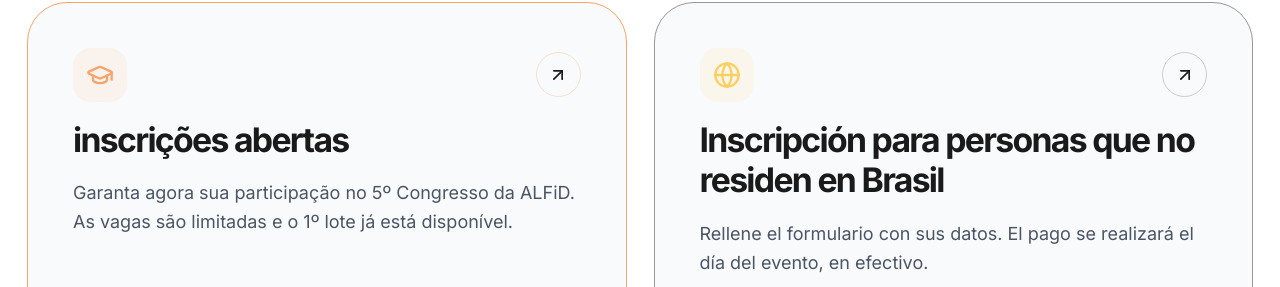
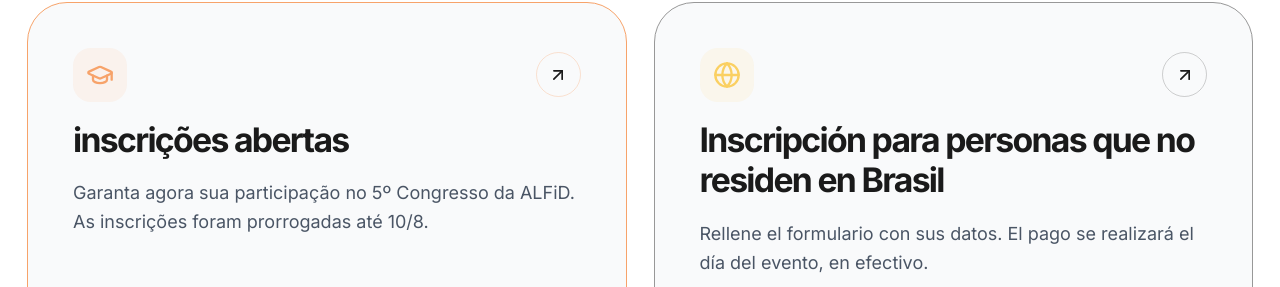
Before and after one commit to paulabassi/alfid-site, a React (Vite) app: page / in a window 1280 px wide. Shown: the part 899-1186 px from the top of the page. Built offline with nearby package versions, Linux system fonts and the light colour scheme; a web font is replaced by a local one.

Commit message:
Update conteudo.ts

```diff
--- a/src/conteudo.ts
+++ b/src/conteudo.ts
@@ -121,7 +121,7 @@ export const content = {
     },
     registration_cta: {
       title: { pt: "inscrições abertas", es: "inscripciones abiertas" },
-      description: { pt: "Garanta agora sua participação no 5º Congresso da ALFiD. As vagas são limitadas e o 1º lote já está disponível.", es: "Asegure ahora su participación en el 5º Congreso de la ALFiD. Las plazas son limitadas y el primer lote ya está disponible." },
+      description: { pt: "Garanta agora sua participação no 5º Congresso da ALFiD. As inscrições foram prorrogadas até 10/8.", es: "Asegure ahora su participación en el 5º Congreso de la ALFiD. Las plazas son limitadas y el primer lote ya está disponible." },
       button: { pt: "ir para inscrições", es: "ir a inscripciones" },
       international_title: { pt: "Inscripción para personas que no residen en Brasil", es: "Inscripción para personas que no residen en Brasil" },
       international_description: { pt: "Rellene el formulario con sus datos. El pago se realizará el día del evento, en efectivo.", es: "Rellene el formulario con sus datos. El pago se realizará el día del evento, en efectivo." },
@@ -226,18 +226,20 @@ export const content = {
         day: "15",
         weekday: { pt: "Sex", es: "Vie" },
         monthYear: { pt: "Maio, 2026", es: "Mayo, 2026" },
-        title: { pt: "Divulgação dos resultados e notificação de aceite", es: "Divulgación de resultados y notificación de aceptación" }
+        title: { pt: "Divulgação dos resultados e notificação de aceite", es: "Divulgación de resultados y notificación de aceptación" },
+        expired: true
       },
       {
         day: "30",
         weekday: { pt: "Sáb", es: "Sáb" },
         monthYear: { pt: "Maio, 2026", es: "Mayo, 2026" },
-        title: { pt: "Prazo final para inscrições com desconto", es: "Fecha límite para inscripciones con descuento" }
+        title: { pt: "Prazo final para inscrições com desconto", es: "Fecha límite para inscripciones con descuento" },
+        expired: true
       },
       {
-        day: "30",
-        weekday: { pt: "Qui", es: "Jue" },
-        monthYear: { pt: "Julho, 2026", es: "Julio, 2026" },
+        day: "10",
+        weekday: { pt: "Seg", es: "Lun" },
+        monthYear: { pt: "Agosto, 2026", es: "Agosto, 2026" },
         title: { pt: "Prazo final para inscrições (ou até o preenchimento das vagas)", es: "Fecha límite para inscripciones (o hasta el límite de vacantes)" }
       },
       {
@@ -432,14 +434,14 @@ export const content = {
         professionalLabel: { pt: "Profissionais", es: "Profesionales" }
       },
       batch2: {
-        label: { pt: "Valores até 30 de julho", es: "Valores hasta el 30 de julio" },
+        label: { pt: "Valores até 10 de agosto", es: "Valores hasta el 10 de agosto" },
         studentLabel: { pt: "Estudantes e Professores/as de Escola Pública", es: "Estudiantes y Profesores/as de Escuela Pública" },
         professionalLabel: { pt: "Profissionais", es: "Profesionales" }
       }
     },
     cta_section: {
       title: { pt: "faça parte desta edição", es: "sea parte de esta edición" },
-      description: { pt: "Não perca o 1º lote e garanta sua participação — vagas limitadas.", es: "No se pierda el 1º lote y asegure su participación — plazas limitadas." },
+      description: { pt: "Inscrições  prorrogadas até dia 10 de agosto com validade máxima do boleto até dia 12.", es: "Inscripciones prorrogadas hasta el 10 de agosto." },
       button: { pt: "Quero me inscrever", es: "Quiero inscribirme" },
       ticketButton: { pt: "Consultar boleto / 2ª via", es: "Consultar boleto / 2ª vía" },
       link: "https://eefe2.webhostusp.sti.usp.br/inscricoes/alfid2026/index.php",
```
